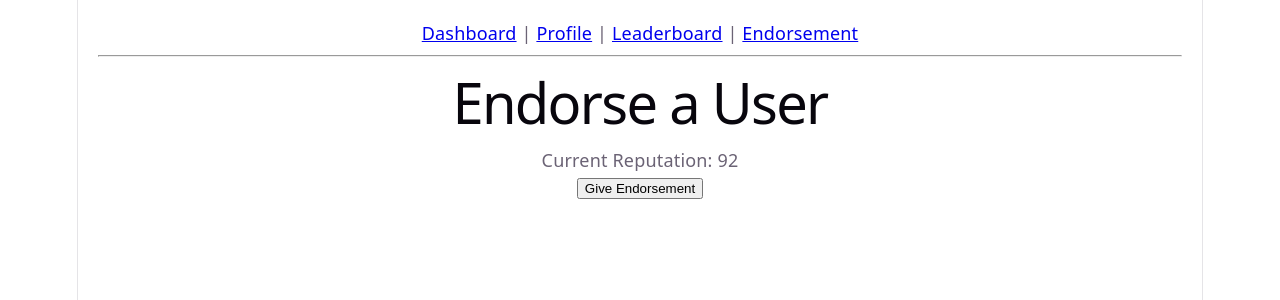
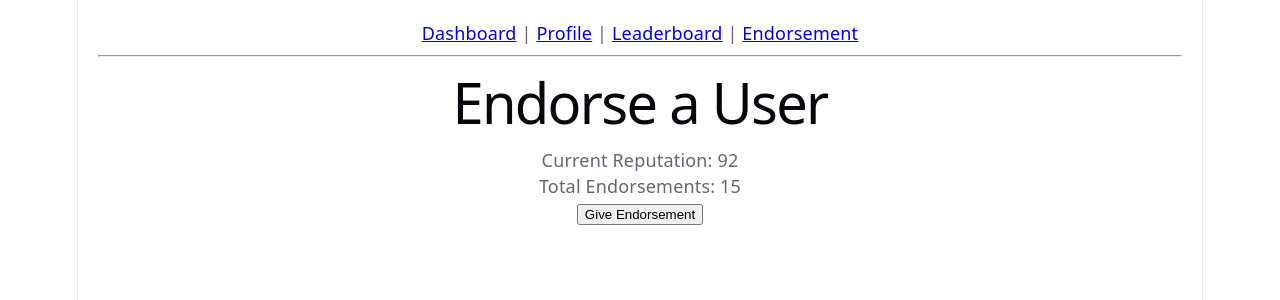
Before and after one commit to peterkehinde673/trustlink-socialfi, a React (Vite) app: page /endorsement in a window 1280 px wide. Shown: the top 300 px of the page. Built offline with nearby package versions, Linux system fonts and the light colour scheme.

Commit message:
Update Endorsement.tsx

```diff
--- a/src/pages/Endorsement.tsx
+++ b/src/pages/Endorsement.tsx
@@ -2,9 +2,11 @@ import { useState } from "react";
 
 function Endorsement() {
   const [reputation, setReputation] = useState(92);
+  const [endorsements, setEndorsements] = useState(15);
 
   const giveEndorsement = () => {
     setReputation(reputation + 1);
+    setEndorsements(endorsements + 1);
   };
 
   return (
@@ -12,6 +14,7 @@ function Endorsement() {
       <h1>Endorse a User</h1>
 
       <p>Current Reputation: {reputation}</p>
+      <p>Total Endorsements: {endorsements}</p>
 
       <button onClick={giveEndorsement}>
         Give Endorsement
```
